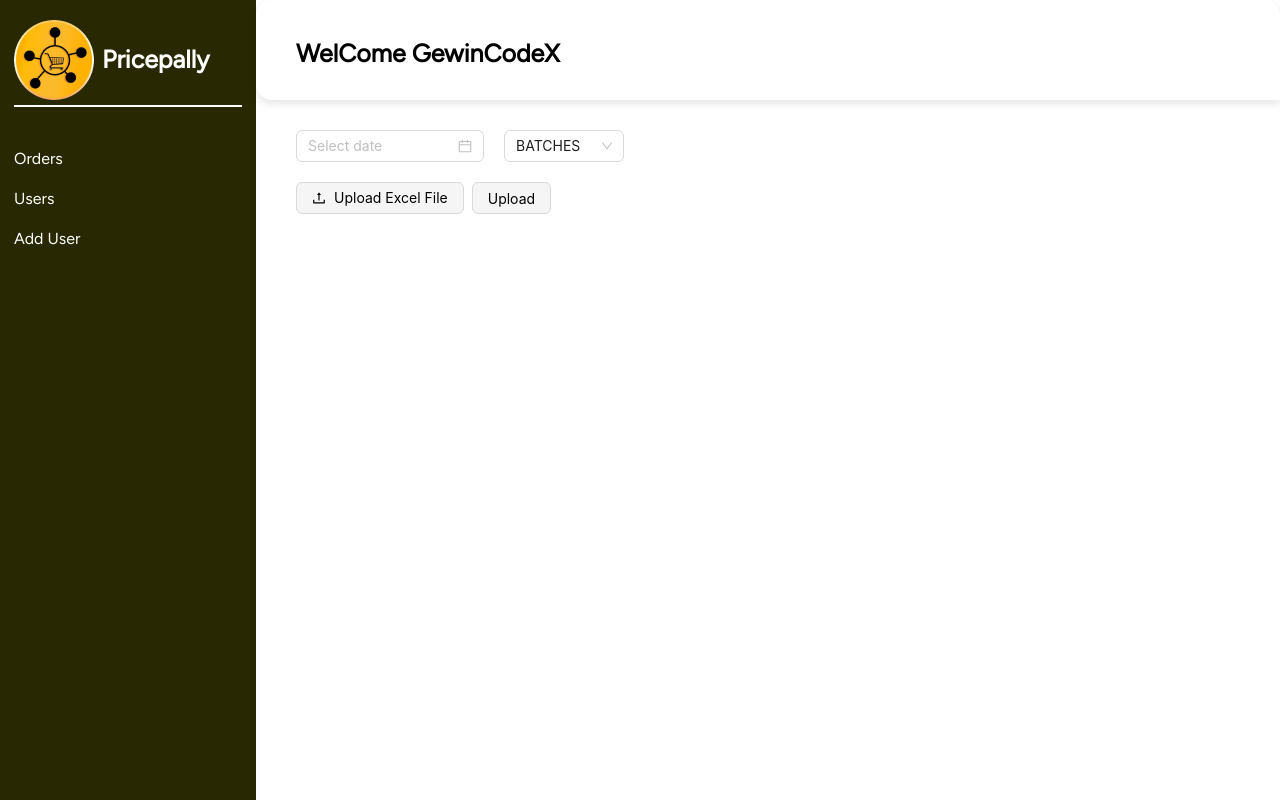
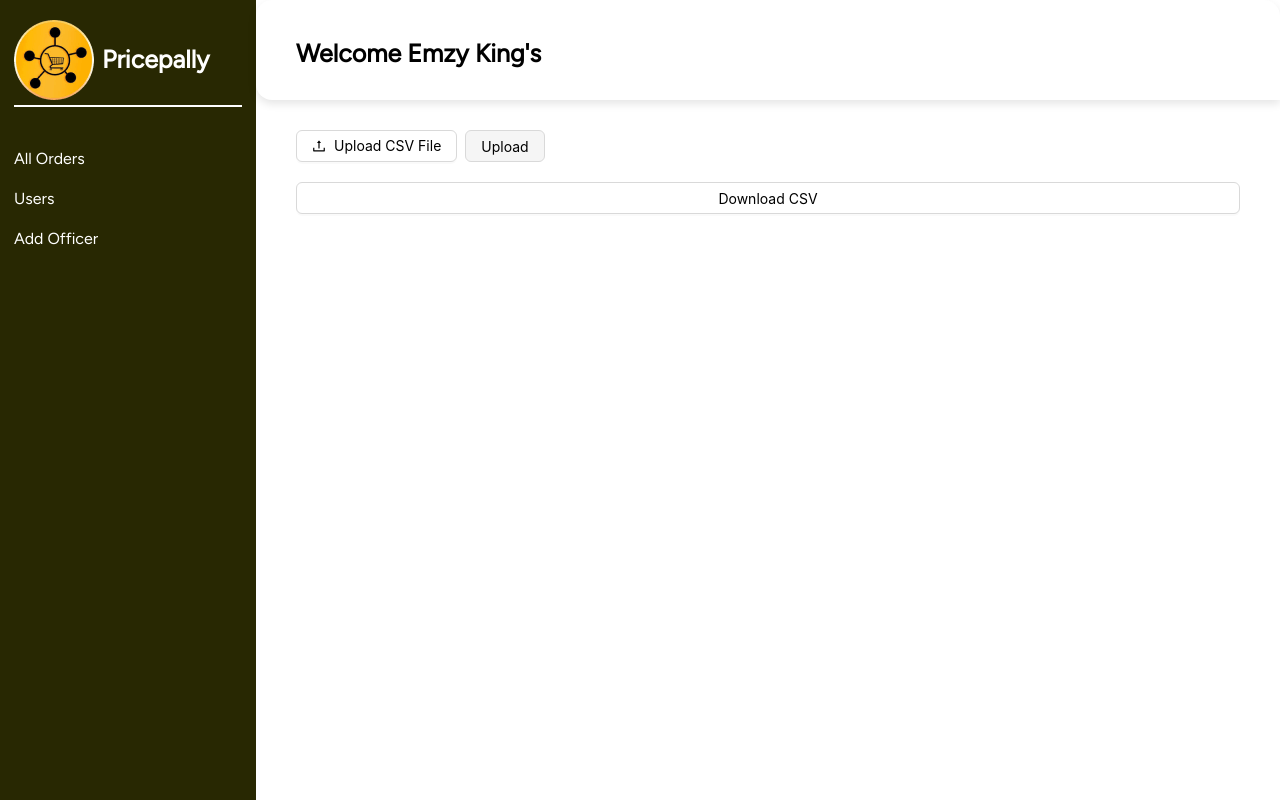
Before and after one commit to chibuzornworie85/move-app, a React (Create React App) app: page /admin in a window 1280 px wide. Built offline with nearby package versions, Linux system fonts and the light colour scheme.

Commit message:
integrated admin endpoint

```diff
--- a/package.json
+++ b/package.json
@@ -11,8 +11,10 @@
     "@testing-library/react": "^13.4.0",
     "@testing-library/user-event": "^13.5.0",
     "antd": "^5.15.3",
+    "axios": "^1.6.8",
     "framer-motion": "3.1.1",
     "react": "^18.2.0",
+    "react-csv": "^2.2.2",
     "react-dom": "^18.2.0",
     "react-redux": "^9.1.0",
     "react-router-dom": "^6.22.3",
--- a/src/ProcurementPage/ProcurementPage.jsx
+++ b/src/ProcurementPage/ProcurementPage.jsx
@@ -10,7 +10,6 @@ import TableRow from "@mui/material/TableRow";
 import MoreVertIcon from "@mui/icons-material/MoreVert";
 import Box from "@mui/material/Box";
 import Button from "@mui/material/Button";
-import Typography from "@mui/material/Typography";
 import Modal from "@mui/material/Modal";
 import InputLabel from "@mui/material/InputLabel";
 import MenuItem from "@mui/material/MenuItem";
--- a/src/components/accountBox/signupForm.jsx
+++ b/src/components/accountBox/signupForm.jsx
@@ -5,7 +5,6 @@ import {
   FormContainer,
   Input,
   LineText,
-  MutedLink,
   SubmitButton,
 } from "./common";
 import { Marginer } from "../marginer";
--- a/src/components/dashboard/Content.jsx
+++ b/src/components/dashboard/Content.jsx
@@ -1,93 +1,93 @@
 import React, { useState } from "react";
-import { Upload, Button, message, Select, DatePicker } from "antd";
+import { Upload, Button, message } from "antd";
 import { UploadOutlined } from "@ant-design/icons";
 
-const { Option } = Select;
+const Content = () => {
+  const [file, setFile] = useState(null);
+  const [isUploading, setIsUploading] = useState(false);
 
-const Content = () => {
-  const [selectedDate, setSelectedDate] = useState(null);
-  const [selectedBatch, setSelectedBatch] = useState(null);
-  const [uploadDisabled, setUploadDisabled] = useState(true);
+  const handleUpload = () => {
+    if (file) {
+      setIsUploading(true);
+      const formData = new FormData();
+      formData.append("file", file);
 
-  const beforeUpload = (file) => {
-    const fileType = file.type;
-    if (
-      fileType !==
-        "application/vnd.openxmlformats-officedocument.spreadsheetml.sheet" &&
-      fileType !== "application/vnd.ms-excel"
-    ) {
-      message.error("You can only upload Excel files!");
-      return false;
-    }
-    return true;
-  };
-
-  const handleChange = (info) => {
-    if (info.file.status !== "uploading") {
-      console.log(info.file, info.fileList);
-    }
-    if (info.file.status === "done") {
-      message.success(`${info.file.name} file uploaded successfully`);
-    } else if (info.file.status === "error") {
-      message.error(`${info.file.name} file upload failed.`);
+      fetch(
+        "https://spiritual-anglerfish-sodbridge.koyeb.app/api/orders/upload-file/",
+        {
+          method: "POST",
+          body: formData,
+        }
+      )
+        .then((response) => {
+          setIsUploading(false);
+          if (response.ok) {
+            message.success("File uploaded successfully");
+          } else {
+            message.error("Failed to upload file");
+          }
+        })
+        .catch((error) => {
+          setIsUploading(false);
+          console.error("Error uploading file:", error);
+          message.error("Failed to upload file");
+        });
+    } else {
+      message.error("Please upload a file first");
     }
   };
 
-  const handleDateChange = (date) => {
-    setSelectedDate(date);
-    updateUploadButtonState(date, selectedBatch);
+  const beforeUploadHandler = (file) => {
+    const isCSV = file.type === "text/csv";
+    if (!isCSV) {
+      message.error("You can only upload CSV files!");
+    } else {
+      setFile(file);
+    }
+    return false;
   };
 
-  const handleBatchChange = (value) => {
-    setSelectedBatch(value);
-    updateUploadButtonState(selectedDate, value);
-  };
-
-  const updateUploadButtonState = (date, batch) => {
-    if (date && batch) {
-      setUploadDisabled(false);
-    } else {
-      setUploadDisabled(true);
+  const handleDownload = async () => {
+    try {
+      message.loading({ content: 'Downloading CSV file...', key: 'downloading' });
+      const response = await fetch('https://spiritual-anglerfish-sodbridge.koyeb.app/api/orders/download/csv');
+      const blob = await response.blob();
+      const url = window.URL.createObjectURL(new Blob([blob]));
+      const link = document.createElement('a');
+      link.href = url;
+      link.setAttribute('download', 'orders.csv');
+      document.body.appendChild(link);
+      link.click();
+      link.parentNode.removeChild(link);
+      message.success({ content: 'CSV file downloaded successfully', key: 'downloading' });
+    } catch (error) {
+      console.error('Error downloading CSV:', error);
+      message.error({ content: 'Failed to download CSV file', key: 'downloading' });
     }
   };
 
+
   return (
-    <div className="w-[80%] h-[100vh bg-[#fff]">
+    <div className="w-[80%] h-[100vh] bg-[#fff]">
       <nav className="box bg-[#fff] h-[100px] px-[40px]">
         <div className="text-[#000] pt-[35px] text-[25px] font-[700]">
-          <h1>WelCome GewinCodeX</h1>
+          <h1>Welcome Emzy King's</h1>
         </div>
       </nav>
       <div className="px-[40px] py-[30px] flex flex-col gap-5">
-        <div className="flex">
-          <DatePicker
-            onChange={handleDateChange}
-            style={{ marginRight: "10px" }}
-          />
-          <Select
-            defaultValue="BATCHES"
-            style={{ width: 120, marginLeft: "10px" }}
-            onChange={handleBatchChange}
-          >
-            <Option value=".xlsx">BATCH 1</Option>
-            <Option value=".xls">BATCH 2</Option>
-            <Option value=".xls">BATCH 3</Option>
-          </Select>
-        </div>
         <div className="flex gap-2">
-          <Upload
-            beforeUpload={beforeUpload}
-            onChange={handleChange}
-            accept=".xlsx,.xls"
-            maxCount={1}
-            showUploadList={true}
-          >
-            <Button icon={<UploadOutlined />} disabled={uploadDisabled}>
-              Upload Excel File
+          <Upload beforeUpload={beforeUploadHandler}>
+            <Button icon={<UploadOutlined />} disabled={isUploading}>
+              Upload CSV File
             </Button>
           </Upload>
-          <Button disabled={uploadDisabled}>Upload</Button>
+          <Button onClick={handleUpload} disabled={!file || isUploading}>
+            {isUploading ? "Uploading..." : "Upload"}
+          </Button>
         </div>
+        <Button onClick={handleDownload} disabled={isUploading}>
+          Download CSV
+        </Button>
       </div>
     </div>
   );
--- a/src/components/dashboard/SideBar.jsx
+++ b/src/components/dashboard/SideBar.jsx
@@ -1,48 +1,101 @@
 import React, { useState } from "react";
-import { Modal, Input } from "antd";
+import { Modal, Input, message } from "antd";
 import logoIcon from "../asset/price.png";
 import { NavLink } from "react-router-dom";
+import axios from "axios";
 
 const SideBar = () => {
   const [isModalOpen, setIsModalOpen] = useState(false);
+  const [userData, setUserData] = useState({
+    username: "",
+    email: "",
+    password: ""
+  });
+
   const showModal = () => {
     setIsModalOpen(true);
   };
-  const handleOk = () => {
+
+  const handleCancel = () => {
     setIsModalOpen(false);
   };
-  const handleCancel = () => {
-    setIsModalOpen(false);
+
+  const handleSubmit = async () => {
+    try {
+      const response = await axios.post(
+        "https://spiritual-anglerfish-sodbridge.koyeb.app/api/procurement-officer/register/",
+        userData
+      );
+      console.log(response.data);
+      message.success("User registered successfully");
+      setIsModalOpen(false);
+    } catch (error) {
+      console.error("Error registering user:", error);
+      console.log("Server Response:", error.response);
+      if (error.response && error.response.status === 400) {
+        const { data } = error.response;
+        const errorMessage = Object.keys(data)
+          .map(key => `${key}: ${data[key][0]}`)
+          .join('\n');
+        message.error(errorMessage);
+      } else {
+        message.error("Failed to register user");
+      }
+    }
+  };
+
+
+  const handleChange = (e) => {
+    const { name, value } = e.target;
+    setUserData((prevData) => ({
+      ...prevData,
+      [name]: value
+    }));
   };
 
   return (
     <>
       <div className="w-[20%] bg-[#c2c20c34] text-[#fff] flex flex-col gap-10 px-[14px] py-[20px]">
         <div className="flex items-center gap-2 border-b-[2px] pb-[5px] border-b-[#fff]">
-          <img src={logoIcon} alt={logoIcon} />{" "}
+          <img src={logoIcon} alt={logoIcon} />
           <p className="text-[#000 text-[25px] font-[700]">Pricepally</p>
         </div>
         <ul className="flex flex-col gap-4">
           <NavLink to="/orders">
-            <li>Orders</li>
+            <li>All Orders</li>
           </NavLink>
           <NavLink to="/users">
             <li>Users</li>
           </NavLink>
           <li>
-            <button onClick={showModal}>Add User</button>
+            <button onClick={showModal}>Add Officer</button>
           </li>
         </ul>
         <Modal
           title="Add User"
-          open={isModalOpen}
-          onOk={handleOk}
+          visible={isModalOpen}
+          onOk={handleSubmit}
           onCancel={handleCancel}
         >
           <div className="flex flex-col gap-3">
-            <Input placeholder="User Name" />
-            <Input placeholder="User Email" />
-            <Input placeholder="User Password" />
+            <Input
+              placeholder="User Name"
+              name="username"
+              value={userData.username}
+              onChange={handleChange}
+            />
+            <Input
+              placeholder="User Email"
+              name="email"
+              value={userData.email}
+              onChange={handleChange}
+            />
+            <Input
+              placeholder="User Password"
+              name="password"
+              value={userData.password}
+              onChange={handleChange}
+            />
           </div>
         </Modal>
       </div>
--- a/src/components/dashboard/orders/Order.jsx
+++ b/src/components/dashboard/orders/Order.jsx
@@ -1,12 +1,16 @@
 import React, { useState, useEffect } from "react";
-import { Table, Spin } from "antd";
-import { NavLink } from "react-router-dom/dist";
+import { Table, Spin, Input, Button } from "antd";
+import { NavLink } from "react-router-dom";
 import ArrowBackIcon from "@mui/icons-material/ArrowBack";
+import axios from "axios";
+import { CSVLink } from "react-csv";
+
+const { Search } = Input;
 
 const columns = [
   {
     title: "Procurement Officer",
-    dataIndex: "name",
+    dataIndex: "procurement_officer",
   },
   {
     title: "Product",
@@ -17,41 +21,58 @@ const columns = [
     dataIndex: "quantity",
   },
   {
-    title: "Price",
-    dataIndex: "price",
+    title: "Selling Price",
+    dataIndex: "selling_price",
+  },
+  {
+    title: "Cost Price",
+    dataIndex: "cost_price",
   },
   {
     title: "Quantity Bought",
-    dataIndex: "bought",
+    dataIndex: "quantity_bought",
   },
   {
-    title: "Cost Price",
-    dataIndex: "cost",
+    title: "Profit",
+    dataIndex: "profit",
+  },
+  {
+    title: "Created_at",
+    dataIndex: "created_at",
   },
 ];
-const data = [];
-for (let i = 0; i < 46; i++) {
-  data.push({
-    key: i,
-    name: `Edward King ${i}`,
-    product: `Rice`,
-    quantity: 30,
-    price: 1000,
-    bought: 800,
-    cost: `800,000`,
-  });
-}
 
 const Orders = () => {
   const [isLoading, setIsLoading] = useState(true);
+  const [orders, setOrders] = useState([]);
+  const [searchDate, setSearchDate] = useState("");
+  const [filteredOrders, setFilteredOrders] = useState([]);
 
   useEffect(() => {
     const fetchData = async () => {
-      await new Promise((resolve) => setTimeout(resolve, 700));
-      setIsLoading(false);
+      try {
+        const response = await axios.get(
+          "https://spiritual-anglerfish-sodbridge.koyeb.app/api/orders/all/"
+        );
+        console.log("Response data:", response.data);
+
+        setOrders(response.data.results);
+      } catch (error) {
+        console.error("Error fetching orders:", error);
+      } finally {
+        setIsLoading(false);
+      }
     };
     fetchData();
   }, []);
+
+  useEffect(() => {
+    const filteredData = orders.filter((order) =>
+      order.created_at.includes(searchDate)
+    );
+    setFilteredOrders(filteredData);
+  }, [searchDate, orders]);
+
   return (
     <>
       {isLoading ? (
@@ -62,15 +83,45 @@ const Orders = () => {
             <div className="text-[#000] pt-[35px] text-[25px] font-[700]">
               <NavLink to="/admin">
                 <h1>
-                  <ArrowBackIcon /> Client Orders
+                  <ArrowBackIcon /> All Orders
                 </h1>
               </NavLink>
             </div>
           </nav>
-          <Table columns={columns} dataSource={data} className="px-[40px]" />
+          <div className="px-[40px] my-4 flex justify-end gap-3 items-center">
+            <div>
+              <Search
+                placeholder="Search by date (YYYY-MM-DD)"
+                allowClear
+                enterButton="Search"
+                size="large"
+                onChange={(event) => setSearchDate(event.target.value)}
+              />
+            </div>
+            <div>
+              {filteredOrders.length > 0 && (
+                <Button>
+                  <CSVLink
+                    data={filteredOrders}
+                    filename={"filtered_orders.csv"}
+                    className="ant-btn ant-btn-primary ant-btn-lg"
+                    target="_blank"
+                  >
+                    Download CSV
+                  </CSVLink>
+                </Button>
+              )}
+            </div>
+          </div>
+          <Table
+            columns={columns}
+            dataSource={filteredOrders}
+            className="px-[40px]"
+          />
         </div>
       )}
     </>
   );
 };
+
 export default Orders;
```
Also changed, not shown: src/components/dashboard/users/Users.jsx (+1 -26 lines), 1 other file (tests, documents, lock files or other folders).
